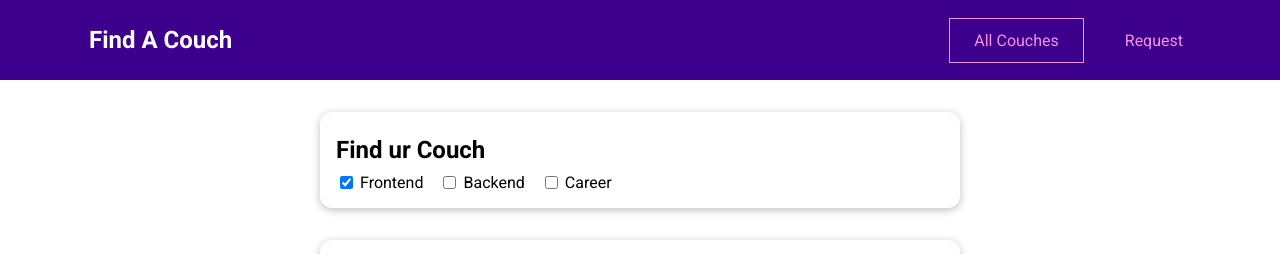
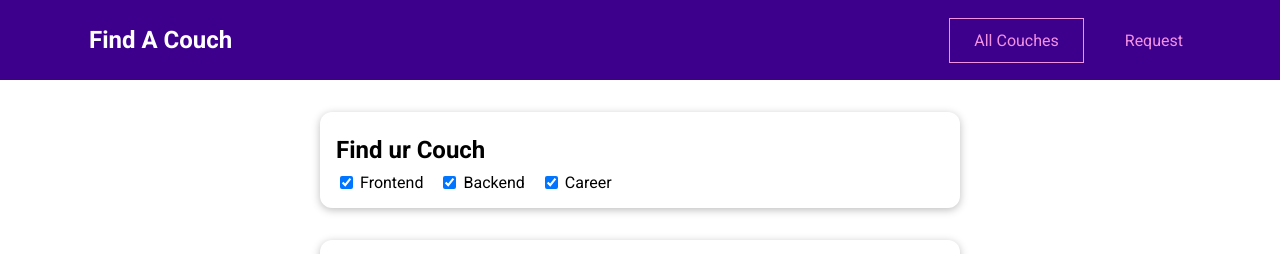
Before and after one commit to Mirthay/Find-a-Couch, a Vue app: page /couches in a window 1280 px wide. Shown: the top 254 px of the page. Built offline with nearby package versions, Linux system fonts and the light colour scheme.

Commit message:
fixed bugiin filtering

```diff
--- a/src/components/couches/CouchFilter.vue
+++ b/src/components/couches/CouchFilter.vue
@@ -6,11 +6,11 @@
       <label for="frontend">Frontend</label>
     </span>
     <span class="filter-option">
-      <input type="checkbox" id="backend" @change="setFilters" />
+      <input type="checkbox" id="backend" checked @change="setFilters" />
       <label for="backend">Backend</label>
     </span>
     <span class="filter-option">
-      <input type="checkbox" id="career" @change="setFilters" />
+      <input type="checkbox" id="career" checked @change="setFilters" />
       <label for="career">Career</label>
     </span>
   </base-card>
```
